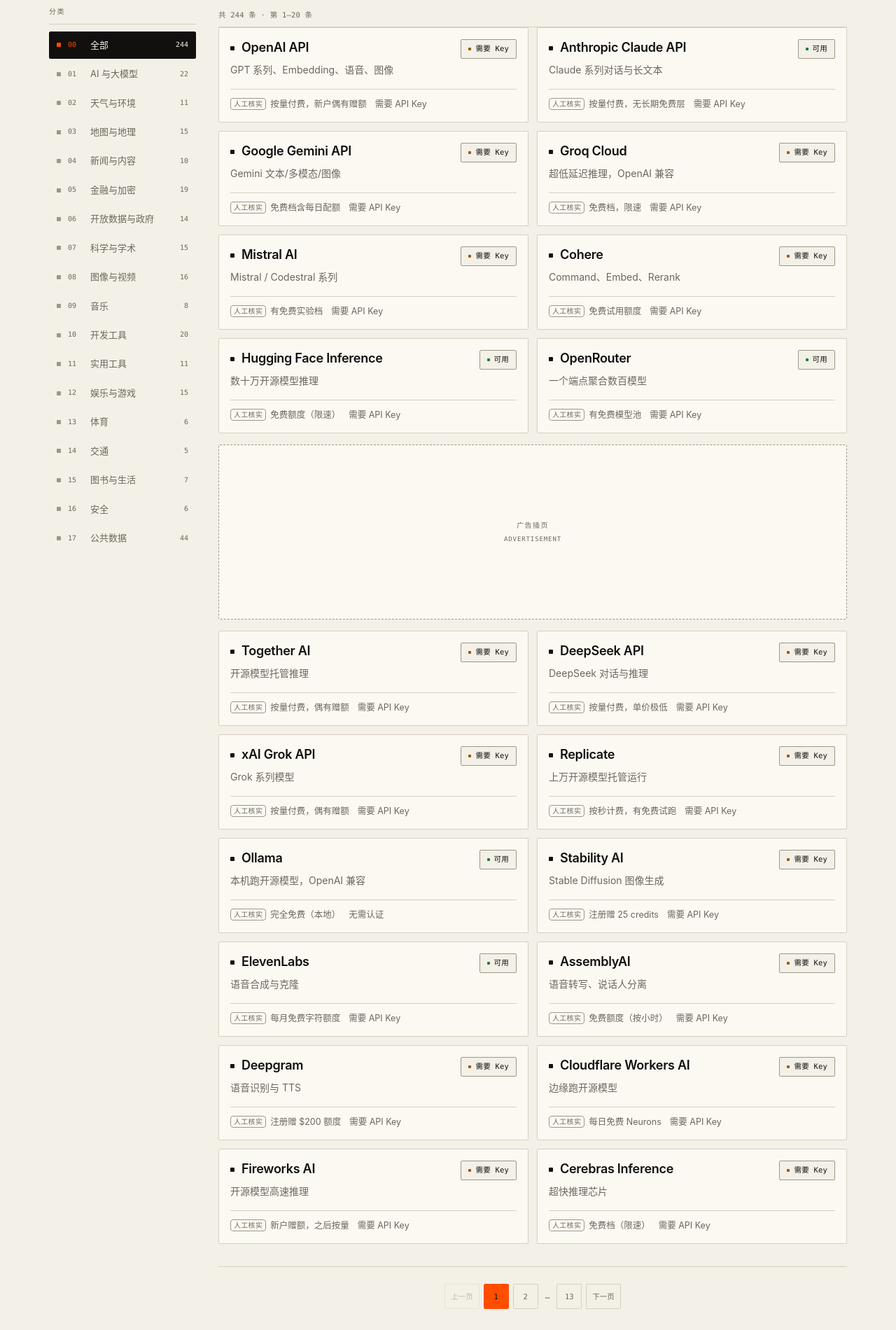
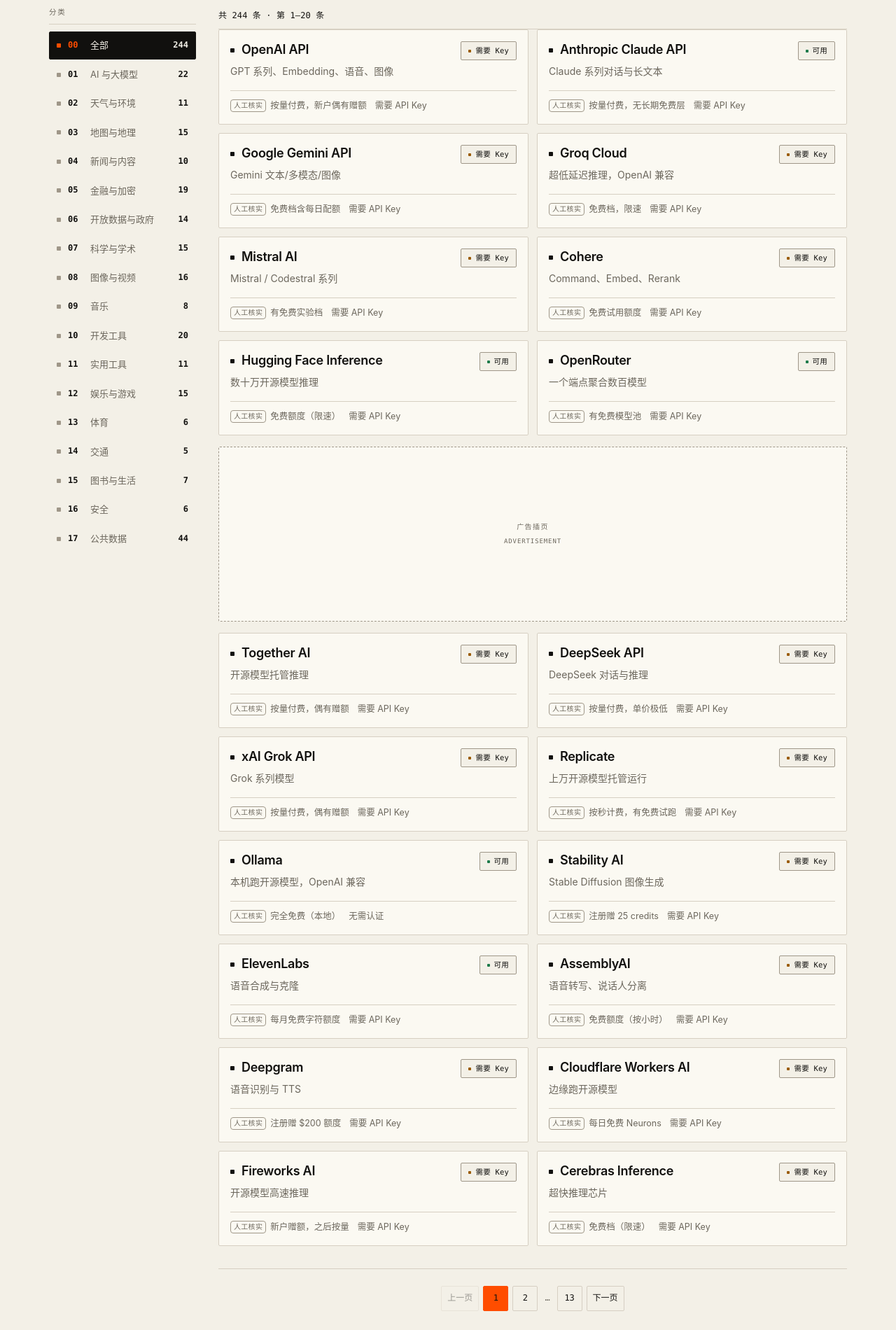
Before and after one commit to yukari09/public-apis, an Astro site: page / in a window 1280 px wide. Shown: the part 480-2380 px from the top of the page at 70% size. Built offline with nearby package versions, Linux system fonts and the light colour scheme; Astro itself is replaced by a stand-in of ours.

Commit message:
fix: strengthen numeric metadata legibility

```diff
--- a/DESIGN.md
+++ b/DESIGN.md
@@ -133,6 +133,7 @@ Status color is carried by a 4px square inside a neutral stamp; the label stays
 - **Entry name** (600, 17–18px): API names in the cards.
 - **Body** (400, 13.5–16px): descriptions, prose, and controls.
 - **Label** (500, 9–12px mono or tracked sans): counts, source tags, status, and column labels.
+- **Numeric metadata** (600, 12px mono, ink): category codes and counts. The result line and pagination use 12px mono at 500 weight.
 
 ## Layout
 
--- a/src/styles/global.css
+++ b/src/styles/global.css
@@ -310,7 +310,7 @@
   }
 
   .rail-label {
-    @apply mb-2.5 border-b border-line pb-2 font-mono text-[10px] tracking-[0.16em] text-muted;
+    @apply mb-2.5 border-b border-line pb-2 font-mono text-[10.5px] font-medium tracking-[0.16em] text-muted;
   }
 
   .cat-list {
@@ -340,7 +340,7 @@
 
   .cat-code,
   .cat-count {
-    @apply font-mono text-[10px] tabular-nums text-muted;
+    @apply font-mono text-[12px] font-semibold tabular-nums text-ink;
   }
 
   .cat-link.is-active .cat-code {
@@ -360,7 +360,7 @@
   }
 
   .result-line {
-    @apply mt-1 flex flex-wrap items-center justify-between gap-2 border-b border-line pb-2 font-mono text-[10.5px] tracking-[0.02em] text-muted;
+    @apply mt-1 flex flex-wrap items-center justify-between gap-2 border-b border-line pb-2 font-mono text-[12px] font-medium tracking-[0.01em] text-ink;
   }
 
   .result-line strong {
@@ -469,7 +469,7 @@
   }
 
   .page-btn {
-    @apply inline-flex h-9 min-w-9 items-center justify-center rounded-[2px] border border-line px-2 font-mono text-[10.5px] text-muted;
+    @apply inline-flex h-9 min-w-9 items-center justify-center rounded-[2px] border border-line px-2 font-mono text-[12px] font-medium text-ink;
   }
 
   .page-btn:hover {
@@ -485,7 +485,7 @@
   }
 
   .page-gap {
-    @apply px-1 font-mono text-[11px] text-muted;
+    @apply px-1 font-mono text-[12px] text-muted;
   }
 
   .empty-state {
```
